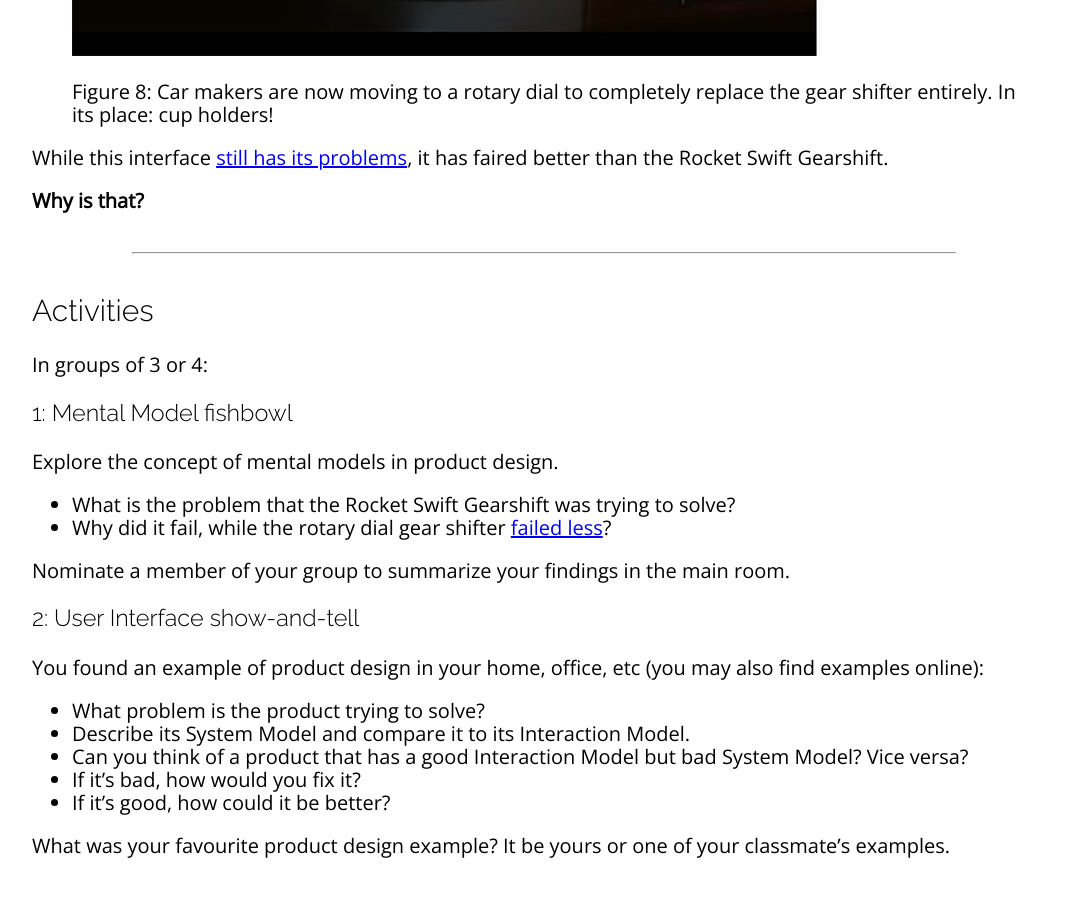
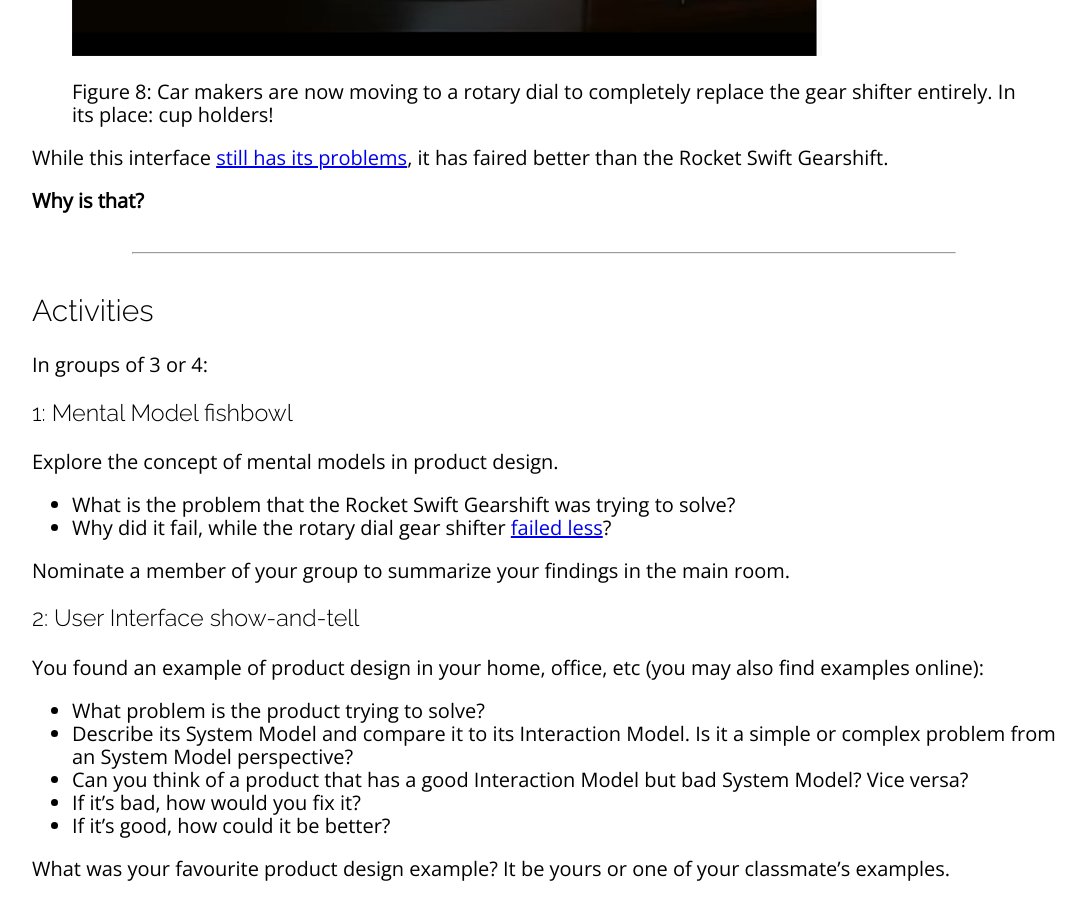
Before and after one commit to sait-wbdv/winter-2021, a Jekyll site: the page built from cheatsheets/design/mental-models/index.md, in a window 1280 px wide and 900 px high, scrolled down 6851 px. Shown: the whole window, without its empty margins (96-1182 px from the left). Built offline with Jekyll 4.4.1, drawn with Linux system fonts in a browser that asks for light colours; nearby versions of some CDN libraries; before the commit the page ends 7728 px from its top, so only the background shows below that.

Commit message:
added questions

```diff
--- a/cheatsheets/design/mental-models/index.md
+++ b/cheatsheets/design/mental-models/index.md
@@ -146,7 +146,7 @@ Nominate a member of your group to summarize your findings in the main room.
 ### 2: User Interface show-and-tell
 You found an example of product design in your home, office, etc (you may also find examples online):
 - What problem is the product trying to solve?
-- Describe its System Model and compare it to its Interaction Model.
+- Describe its System Model and compare it to its Interaction Model. Is it a simple or complex problem from an System Model perspective?
 - Can you think of a product that has a good Interaction Model but bad System Model? Vice versa?
 - If it's bad, how would you fix it?
 - If it's good, how could it be better?
```
